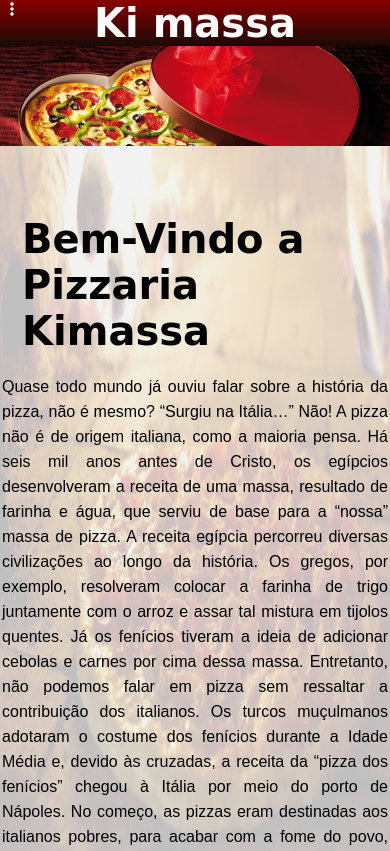
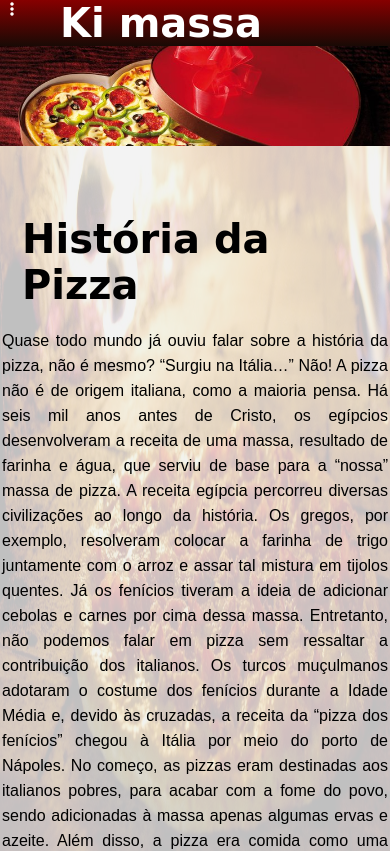
Before and after one commit to Maxswell-MSD/Pizzaria-Kimassa, a plain HTML site: page index.html in a window 390 px wide. Shown: the top 851 px of the page. Drawn offline with Linux system fonts and the light colour scheme; a web font is replaced by a local one.

Commit message:
Atualizando Responsividade

```diff
--- a/css/styles.css
+++ b/css/styles.css
@@ -647,9 +647,13 @@ E A AREA DO HEADER H1 DO CABEÇALHO E O MAIN DO PAINEL */
   /* EDIÇÃO DA AULA 9º CSS */
   /* colocando breakpoints no h1 título da linha 66 layout.html*/
   header h1 {
-    padding: 0;
-    text-align: center;
+    padding: 0px;
+    /* text-align: center; */
     font-size: 40px;
+    /* margin-left: 0px; */
+  }
+  h1 {
+    margin-left: 60px;
   }
 
   /* Edição de continuação da aula 9º CSS */
@@ -717,7 +721,6 @@ E A AREA DO HEADER H1 DO CABEÇALHO E O MAIN DO PAINEL */
     padding-left: 2px;
     padding-right: 2px;
   }
-
   main #nossaspizzas2 #Pizzas div {
     width: 400%;
     text-align: center;
@@ -924,7 +927,7 @@ E A AREA DO HEADER H1 DO CABEÇALHO E O MAIN DO PAINEL */
   main #nossaspizzas2 #Pizzas div {
     width: 400%;
     text-align: center;
-    border: 1px solid blue;
+    /* border: 1px solid blue; */
   }
   main #nossaspizzas2 #Pizzas div img {
     width: 200px;
--- a/index.html
+++ b/index.html
@@ -140,7 +140,7 @@ O atributo global (#)dir define um identificador exclusivo (ID) que deve ser ún
 <!--  O elemento HTML <section> representa uma seção genérica contida em um documento HTML, geralmente com um título, quando não existir um elemento -->
 
     <section id="boasvindas1">
-    <h2>Bem-Vindo a Pizzaria Kimassa </h2>
+    <h2>História da Pizza </h2>
     <!-- Colocaremos um texto de apresentação dentro da div editado da fonte index.html -->
     <div>
         Quase todo mundo já ouviu falar sobre a história da pizza, não é mesmo? “Surgiu na Itália…” Não! A pizza não é de origem italiana, como a maioria pensa.
```
